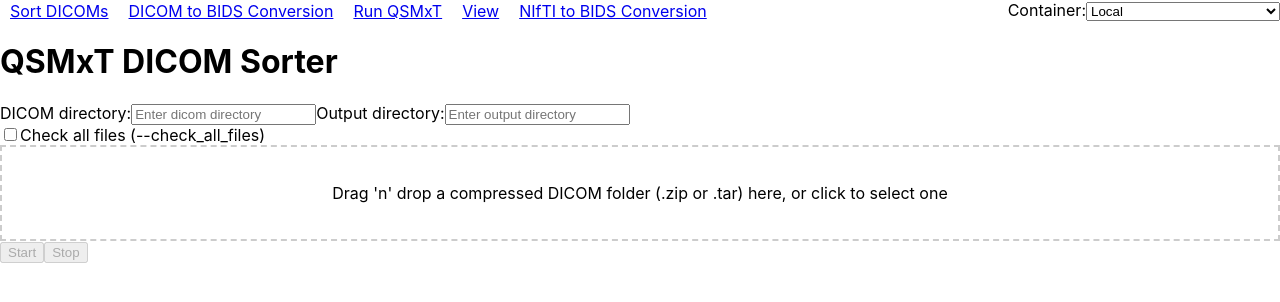
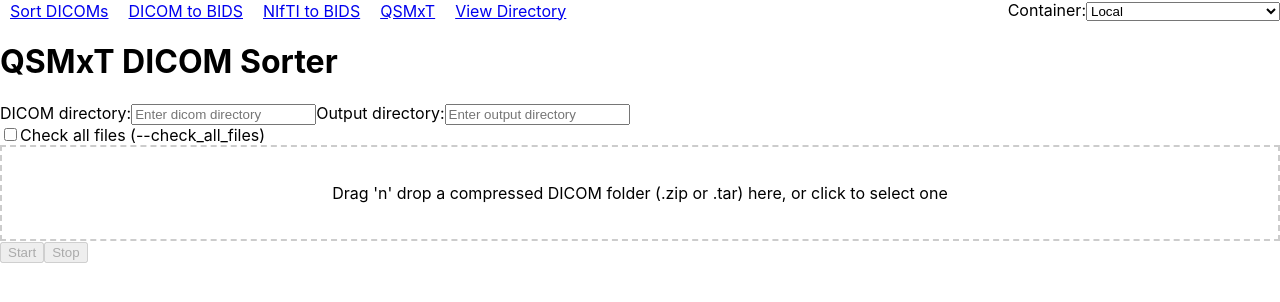
Before and after one commit to astewartau/QSMxT-UI-2, a React (Create React App) app: page / in a window 1280 px wide. Shown: the top 302 px of the page. Built offline with nearby package versions, Linux system fonts and the light colour scheme.

Commit message:
order change

```diff
--- a/src/App.js
+++ b/src/App.js
@@ -34,16 +34,16 @@
                         <Link to="/sort-dicoms">Sort DICOMs</Link>
                       </li>
                       <li style={{ margin: '0 10px' }}>
-                        <Link to="/dicom-to-bids-conversion">DICOM to BIDS Conversion</Link>
+                        <Link to="/dicom-to-bids-conversion">DICOM to BIDS</Link>
                       </li>
                       <li style={{ margin: '0 10px' }}>
-                        <Link to="/run-qsmxt">Run QSMxT</Link>
+                        <Link to="/nifti-to-bids-conversion">NIfTI to BIDS</Link>
                       </li>
                       <li style={{ margin: '0 10px' }}>
-                        <Link to="/view">View</Link>
+                        <Link to="/run-qsmxt">QSMxT</Link>
                       </li>
                       <li style={{ margin: '0 10px' }}>
-                        <Link to="/nifti-to-bids-conversion">NIfTI to BIDS Conversion</Link>
+                        <Link to="/view-directory">View Directory</Link>
                       </li>
                     </ul>
                     <div style={{ marginLeft: 'auto' }}>
@@ -66,7 +66,7 @@
                     <Route path="/dicom-to-bids-conversion" element={<DICOMToBIDSConversion container={selectedContainer} />} />
                     <Route path="/nifti-to-bids-conversion" element={<NIfTIToBIDSConversion container={selectedContainer} />} />
                     <Route path="/run-qsmxt" element={<RunQSMxT container={selectedContainer} />} />
-                    <Route path="/view" element={<ViewDirectory />} />
+                    <Route path="/view-directory" element={<ViewDirectory />} />
                     <Route path="/" element={<SortDICOMs container={selectedContainer} />} />
                   </Routes>
                 </div>
```
